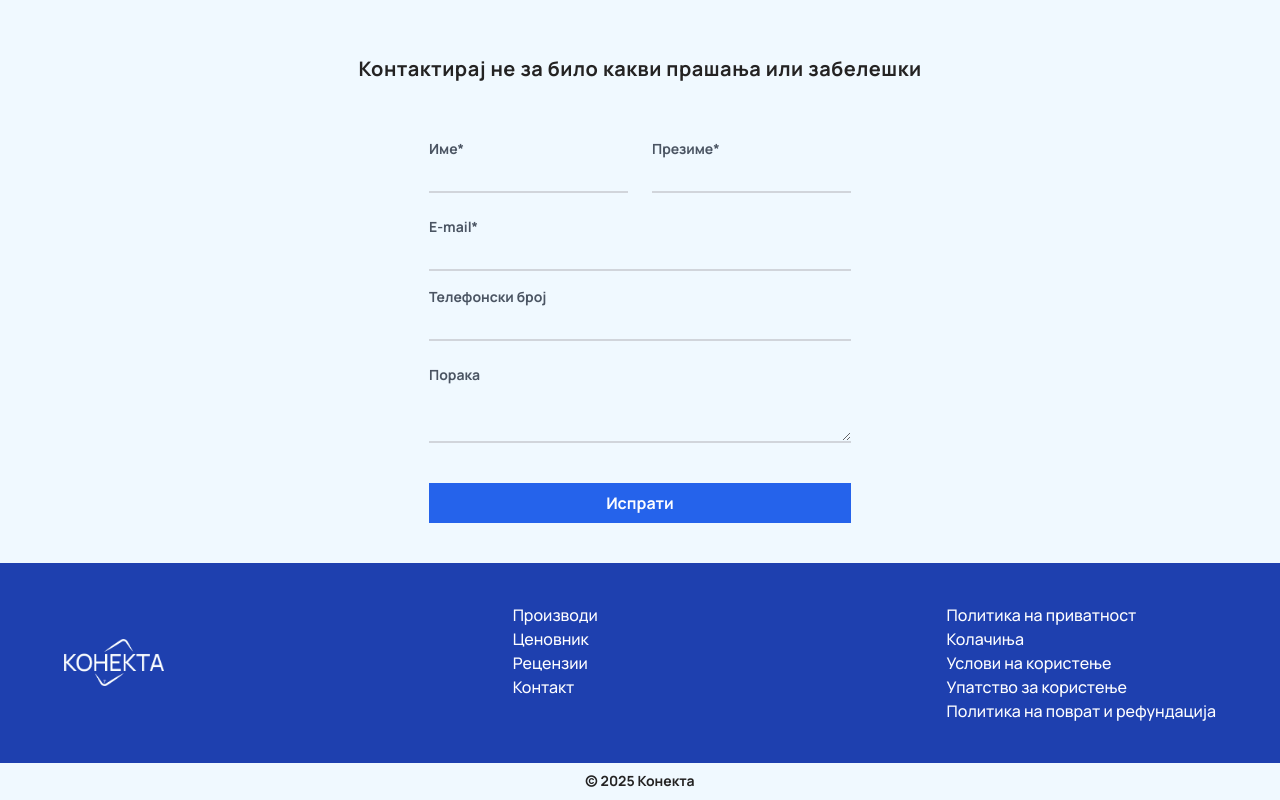
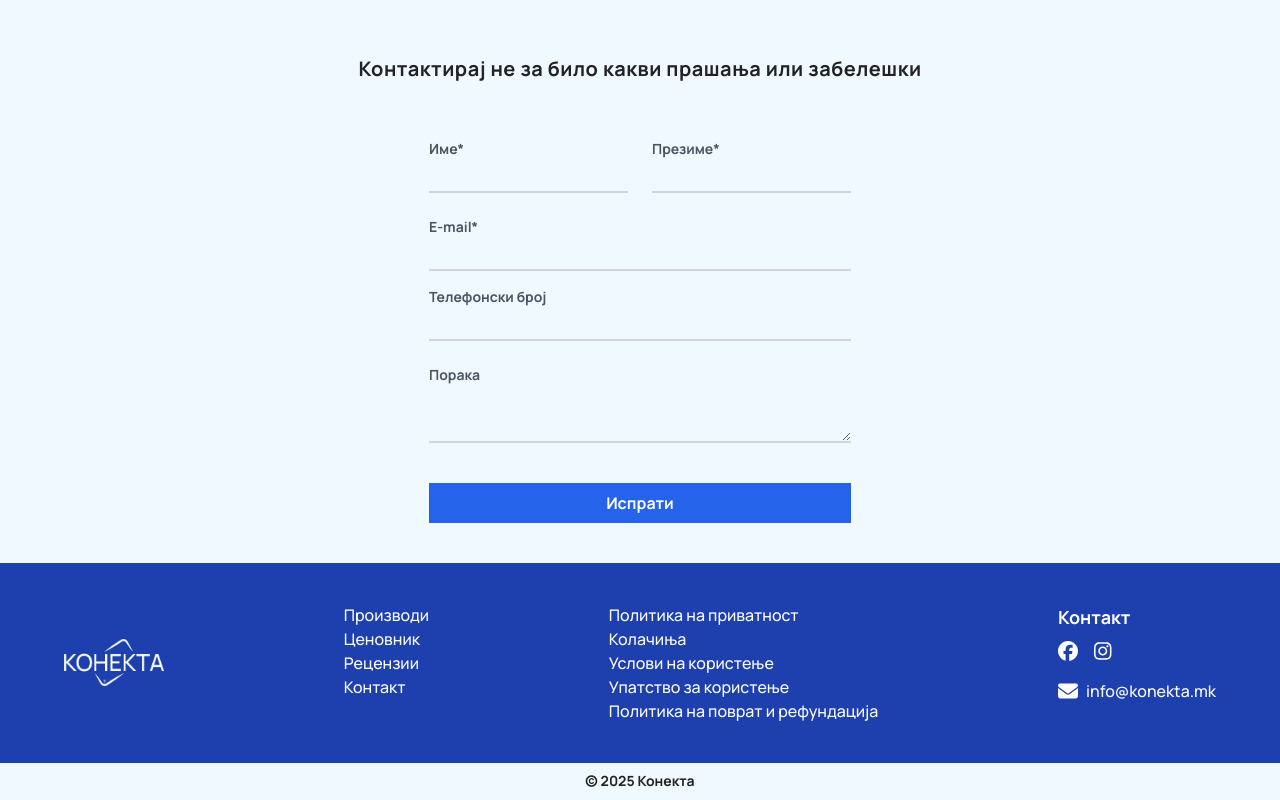
Before and after one commit to dorkyWolfie/konekta-landing, a Next.js app: page / in a window 1280 px wide. Shown: the part 5190-5990 px from the top of the page. Built offline with nearby package versions, Linux system fonts and the light colour scheme; no server answers.

Commit message:
Add contact info to footer

```diff
--- a/src/components/footer.js
+++ b/src/components/footer.js
@@ -1,5 +1,8 @@
 import Link from "next/link"
 import Image from "next/image"
+import { FontAwesomeIcon } from "@fortawesome/react-fontawesome";
+import { faEnvelope } from "@fortawesome/free-solid-svg-icons";
+import { faFacebook, faInstagram } from "@fortawesome/free-brands-svg-icons";
 
 export default async function Footer () {
     return (
@@ -20,6 +23,17 @@ export default async function Footer () {
                         <Link className="hover:text-[#bae6fd]" href={"/upatstvo-za-koristenje"}>Упатство за користење</Link>
                         <Link className="hover:text-[#bae6fd]" href={"/reklamacija"}>Политика на поврат и рефундација</Link>
                     </nav>
+                    <nav className="flex flex-col gap-4">
+                        <p className="font-bold text-lg -mb-2">Контакт</p>
+                        <div className="flex items-center gap-4">
+                            <Link className="hover:text-[#bae6fd]" target="_blank" href={"https://www.facebook.com/profile.php?id=61578597457088"}><FontAwesomeIcon icon={faFacebook} size="lg" /></Link>
+                            <Link className="hover:text-[#bae6fd]" target="_blank" href={"https://www.instagram.com/konektamk"}><FontAwesomeIcon icon={faInstagram} size="lg" /></Link>
+                        </div>
+                        <Link className="hover:text-[#bae6fd] flex items-center gap-2" href={"mailto:info@konekta.mk"}>
+                            <FontAwesomeIcon icon={faEnvelope} size="lg" />
+                            <span>info@konekta.mk</span>
+                        </Link>
+                    </nav>
                 </div>
             </div>
             <p className="text-center text-sm font-bold py-1 pt-2">© 2025 <Link className="hover:text-[#3b82f6]" href={"/"}>Конекта</Link></p>
```
